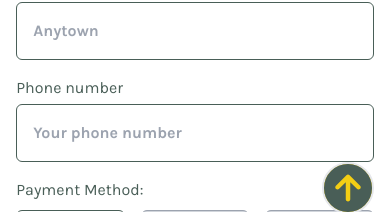
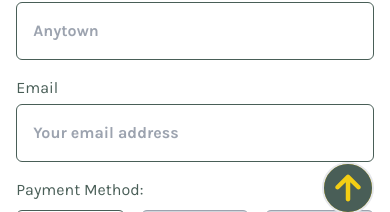
Before and after one commit to David-Werth/little-lemon, a Next.js app: page /order/checkout in a window 390 px wide. Shown: the part 610-822 px from the top of the page. Built offline with nearby package versions, Linux system fonts and the light colour scheme; a web font is replaced by a local one.

Commit message:
changed phone to email

```diff
--- a/app/order/checkout/page.jsx
+++ b/app/order/checkout/page.jsx
@@ -49,7 +49,7 @@ const page = () => {
 		street: Yup.string().required('Required'),
 		additional: Yup.string().required('Required'),
 		city: Yup.string().required('Required'),
-		phone: Yup.number('not number').required('Required'),
+		email: Yup.string().email('Please enter valid email').required('Required'),
 		paymentMethod: Yup.string()
 			.required('Required')
 			.test('', '', (value) => {
@@ -70,7 +70,7 @@ const page = () => {
 					street: '',
 					additional: '',
 					city: '',
-					phone: '',
+					email: '',
 					paymentMethod: '',
 					total: 0,
 				}}
@@ -86,7 +86,7 @@ const page = () => {
 									street: values.street,
 									additional: values.additional,
 									city: values.city,
-									phone: values.phone,
+									email: values.email,
 								},
 								cart: cartState,
 								paymentMethod: values.paymentMethod,
@@ -113,7 +113,6 @@ const page = () => {
 							<Field
 								type="text"
 								name="name"
-								id="name"
 								placeholder="John Doe"
 								autoComplete="off"
 								className="p-4 font-bold border rounded-md border-green"
@@ -125,7 +124,6 @@ const page = () => {
 							<Field
 								type="text"
 								name="street"
-								id="street"
 								placeholder="Main Street 10"
 								autoComplete="off"
 								className="p-4 font-bold border rounded-md border-green"
@@ -137,7 +135,6 @@ const page = () => {
 							<Field
 								type="text"
 								name="additional"
-								id="additional"
 								placeholder="Floor 1, Door 11"
 								autoComplete="off"
 								className="p-4 font-bold border rounded-md border-green"
@@ -149,7 +146,6 @@ const page = () => {
 							<Field
 								type="text"
 								name="city"
-								id="city"
 								placeholder="Anytown"
 								autoComplete="off"
 								className="p-4 font-bold border rounded-md border-green"
@@ -157,16 +153,15 @@ const page = () => {
 							<ErrorMessage name="city" />
 						</div>
 						<div className="flex flex-col gap-1">
-							<label htmlFor="phone">Phone number</label>
+							<label htmlFor="email">Email</label>
 							<Field
-								type="number"
-								name="phone"
-								id="phone"
-								placeholder="Your phone number"
+								type="text"
+								name="email"
+								placeholder="Your email address"
 								autoComplete="off"
 								className="p-4 font-bold border rounded-md border-green"
 							/>
-							<ErrorMessage name="phone" />
+							<ErrorMessage name="email" />
 						</div>
 						<div>
 							<h3>Payment Method:</h3>
@@ -180,12 +175,7 @@ const page = () => {
 								>
 									<FontAwesomeIcon icon={faMoneyBillWave} className="h-12" />
 									<p>Cash</p>
-									<Field
-										type="radio"
-										name="paymentMethod"
-										id="paymentMethod"
-										value="cash"
-									/>
+									<Field type="radio" name="paymentMethod" value="cash" />
 								</label>
 								<label className="flex flex-col items-center justify-center px-5 py-2 text-gray-500 bg-gray-300 border border-gray-400 rounded-md cursor-not-allowed w-28">
 									<FontAwesomeIcon icon={faCreditCard} className="h-12" />
@@ -230,7 +220,6 @@ const page = () => {
 										<input
 											type="text"
 											name="coupon"
-											id="coupon"
 											placeholder="TRY: 5LESS"
 											className="p-4 font-bold border rounded-md border-green"
 											value={coupon.toUpperCase()}
```
